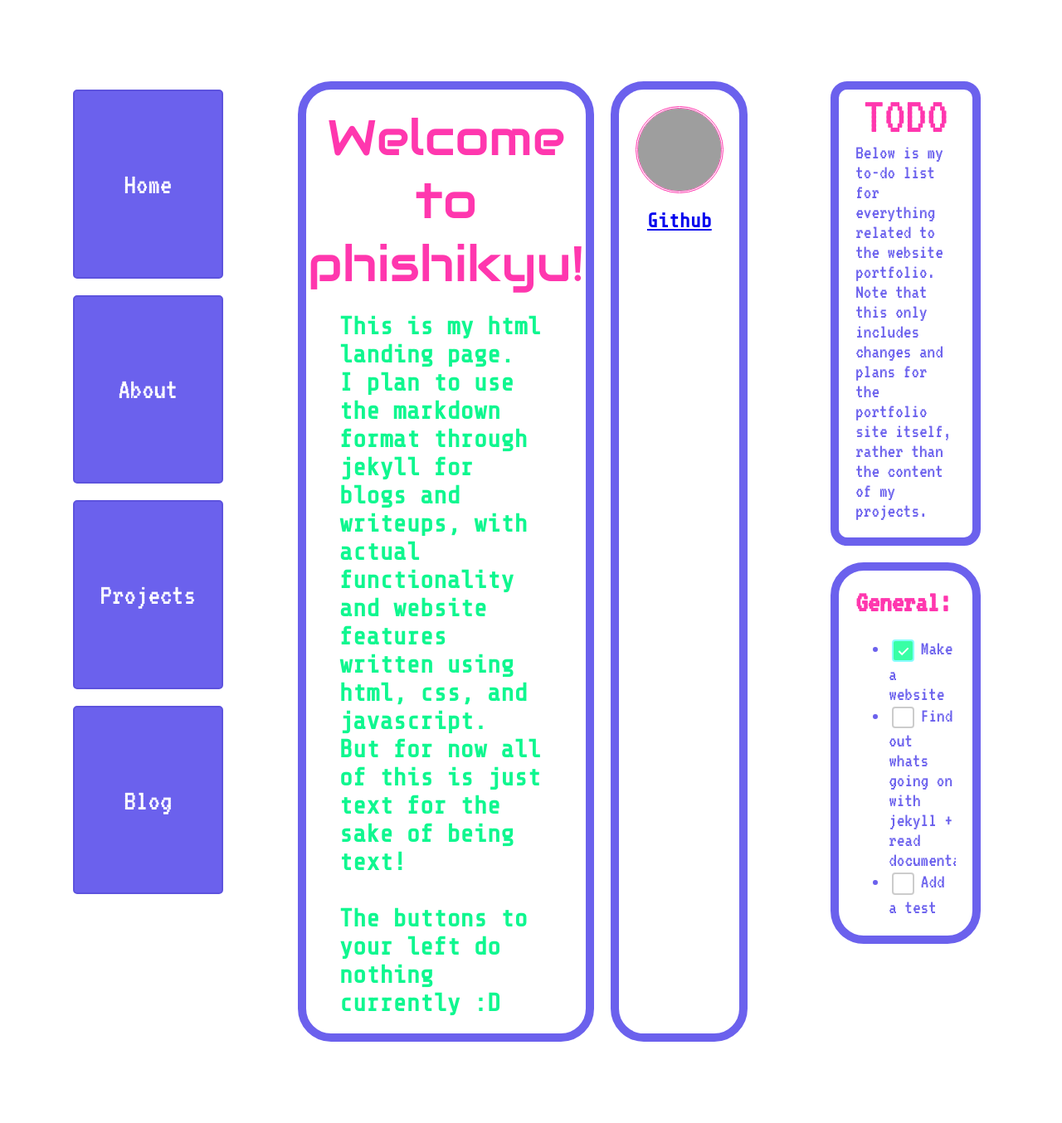
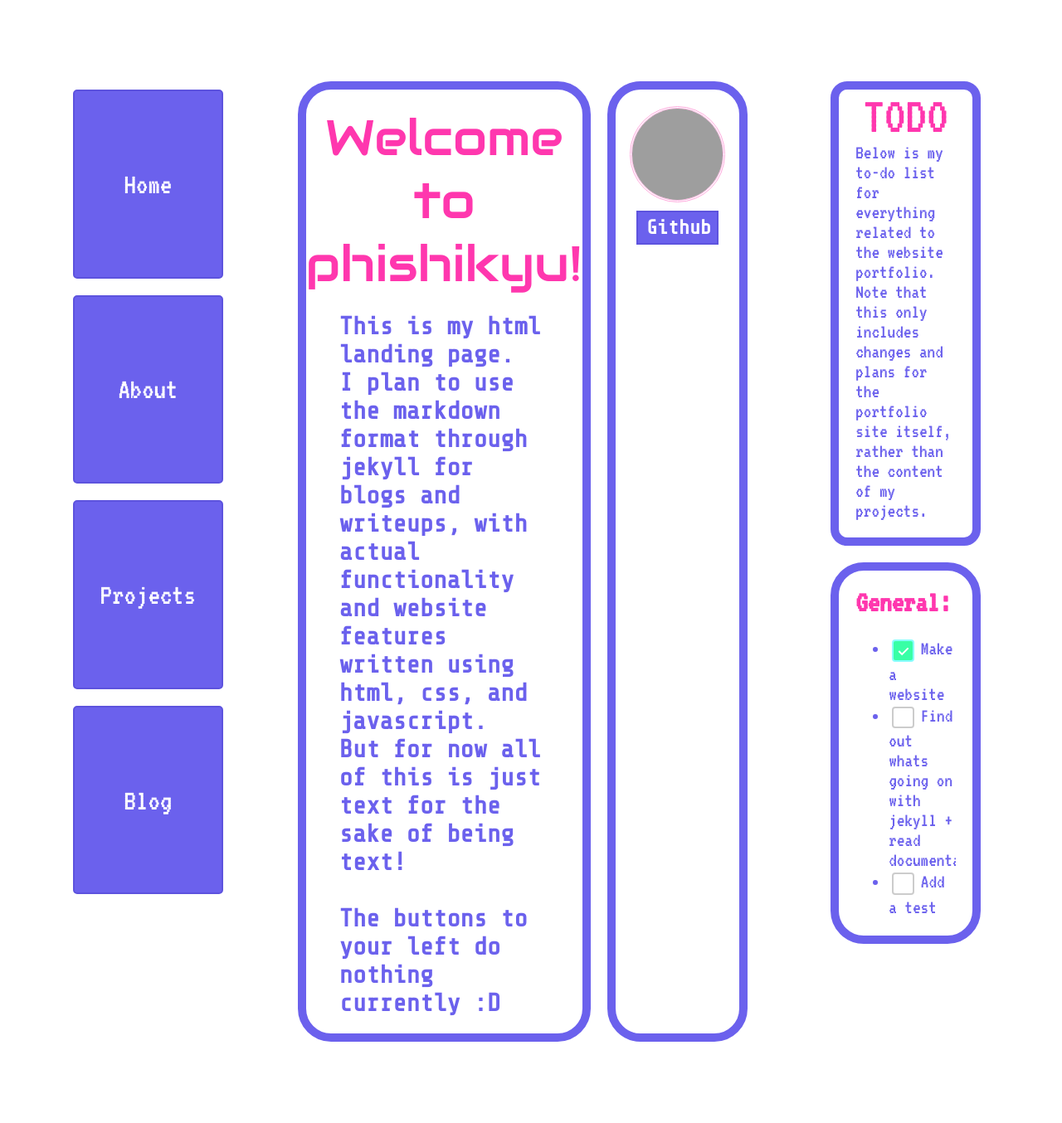
Before and after one commit to phishikyu/portfolio-website, a Jekyll site: the page built from index.html, in a window 1280 px wide. Shown: the whole page at 83% size. Built offline with Jekyll 4.4.1, drawn with Linux system fonts in a browser that asks for light colours; some web fonts are replaced; grey boxes are pictures that could not be loaded.

Commit message:
Buttons + hover color and minor color changes

```diff
--- a/index.html
+++ b/index.html
@@ -52,16 +52,11 @@
 
                 </section>
                 <section class="personal-links">
-                    <section class="baby-link">
-                        <a href="https://github.com/phishikyu">Github</a>
-                    </section>
-                    <section class="baby-link">
-                        <!-- placeholder link -->
-                    </section>
-                    <section class="baby-link">
-                        <!-- placeholder link -->
-                    </section>
+                    <button onclick="window.open('https://github.com/phishikyu', '_blank')">Github</button>
 
+                    <!-- <button onclick="window.open('https://github.com/phishikyu', '_blank')">Placeholder</button>
+
+                    <button onclick="window.open('https://github.com/phishikyu', '_blank')">Placeholder</button> -->
 
                 </section>
             </section>
--- a/pages/index/style.css
+++ b/pages/index/style.css
@@ -97,6 +97,10 @@ figcaption {
 
 }
 
+.nav-tabs button:hover {
+    background-color: #4f44e0;
+}
+
 /* Main Box */
 
 .layout .main-box {
@@ -121,7 +125,9 @@ figcaption {
 .main-box .right-half {
     display: flex;
     flex-direction: column;
-    width: 30%;
+    width: 25%;
+    padding: 20px;
+
 
     border-style: solid;
     border-color: #6b61ed;
@@ -133,8 +139,7 @@ figcaption {
     display: flex;
     justify-content: center;
     align-items: center;
-    width: 100%;
-    padding: 20px;
+    padding: 0px 0px 10px 0px;
     box-sizing: border-box;
     /* Turn this off when no crispy */
     /* image-rendering: crisp-edges; */
@@ -142,9 +147,9 @@ figcaption {
 
 .profile-photo img {
     display: block;
-    width: 95%;
+    width: 100%;
     border-radius: 50%;
-    border-color: #FF37AE;
+    border-color: #ffabde;
     border-style: double;
 
     aspect-ratio: 1/1;
@@ -153,13 +158,29 @@ figcaption {
 .right-half .personal-links {
     display: flex;
     flex-direction: column;
+    gap: 10px;
+    width: 90%;
+    align-self: center;
 }
 
-.personal-links .baby-link {
+.personal-links button {
     font-family: "Share Tech Mono";
     font-weight: 600;
     font-size: 24px;
     text-align: center;
+
+    color: white;
+    background-color: #6b61ed;
+    border-color: #5d53de;
+    border-style: solid;
+    padding: 5px 10px 5px 10px;
+
+    cursor: pointer;
+
+}
+
+.personal-links button:hover {
+    background-color: #4f44e0;
 }
 
 
@@ -172,7 +193,7 @@ figcaption {
 }
 
 .portfolio-description {
-    color: #0FF78F;
+    color: #6b61ed;
     font-family: "Share Tech Mono";
     text-align: left;
     font-size: 30px;
@@ -227,10 +248,6 @@ figcaption {
 
 }
 
-.todo h2 {
-    color: #FF37AE;
-}
-
 .sidebar-right .todo {
     height: 400px;
     padding: 20px 20px 20px 20px;
@@ -263,8 +280,9 @@ figcaption {
 }
 
 .sidebar-right .todo-scroll h2 {
+    color: #FF37AE;
     margin-top: 0;
-    margin-bottom: 0.35em;
+    margin-bottom: 0;
     line-height: 1;
 }
 
```
